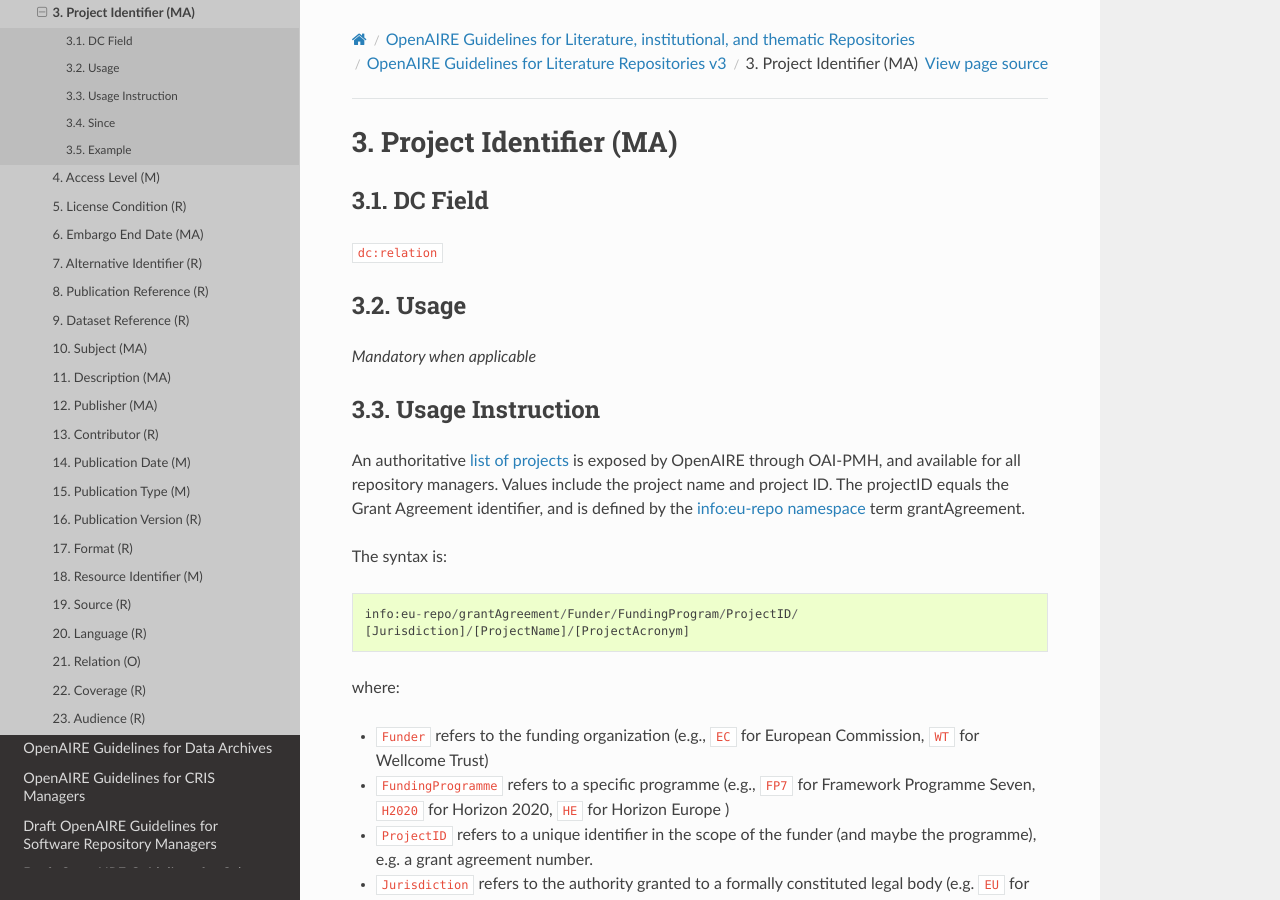
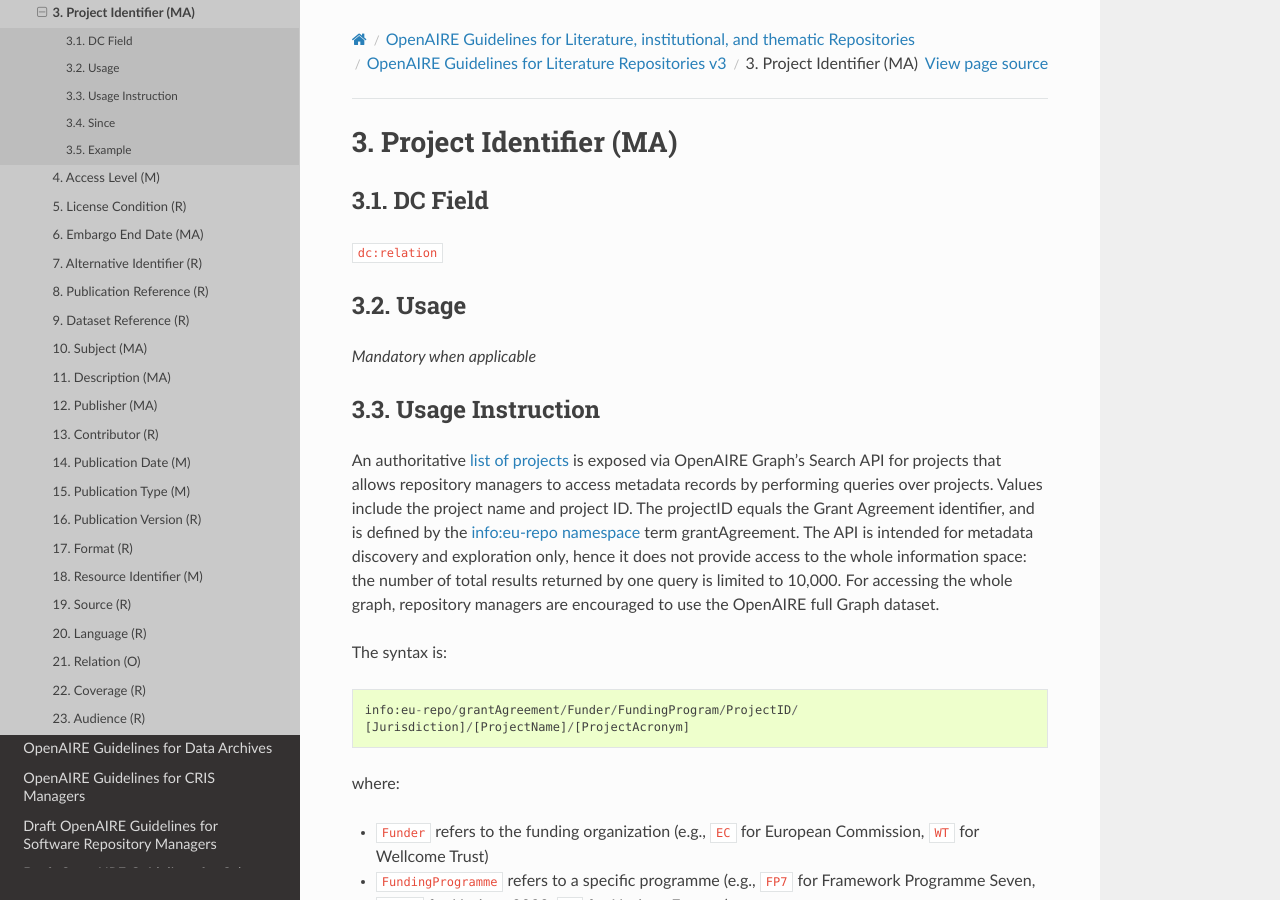
Before and after one commit to openaire/guidelines, a Sphinx documentation site: the page built from docs/literature/field_projectid.rst, in a window 1280 px wide and 900 px high. Built offline with Sphinx 7.4.7 and the Read the Docs theme 3.1.0, drawn with Linux system fonts in a browser that asks for light colours.

Commit message:
Update projectid.rst
Updated the link of the projects list to follow the OpenAIRE Search API and not the OAI-PMH endpoint that does not exist.

```diff
--- a/docs/common/projectid.rst
+++ b/docs/common/projectid.rst
@@ -1,4 +1,4 @@
-An authoritative `list of projects <http://api.openaire.eu/oai_pmh?verb=ListRecords&set=projects&metadataPrefix=oaf>`_ is exposed by OpenAIRE through OAI-PMH, and available for all repository managers. Values include the project name and project ID. The projectID equals the Grant Agreement identifier, and is defined by the `info:eu-repo namespace <http://purl.org/eu-repo/semantics/#info-eu-repo-GrantAgreementIdentifiers>`_ term grantAgreement.
+An authoritative `list of projects <https://graph.openaire.eu/docs/apis/search-api/projects>`_ is exposed via OpenAIRE Graph's Search API for projects that allows repository managers to access metadata records by performing queries over projects. Values include the project name and project ID. The projectID equals the Grant Agreement identifier, and is defined by the `info:eu-repo namespace <http://purl.org/eu-repo/semantics/#info-eu-repo-GrantAgreementIdentifiers>`_ term grantAgreement. The API is intended for metadata discovery and exploration only, hence it does not provide access to the whole information space: the number of total results returned by one query is limited to 10,000. For accessing the whole graph, repository managers are encouraged to use the OpenAIRE full Graph dataset.
 
 The syntax is::
 
```
